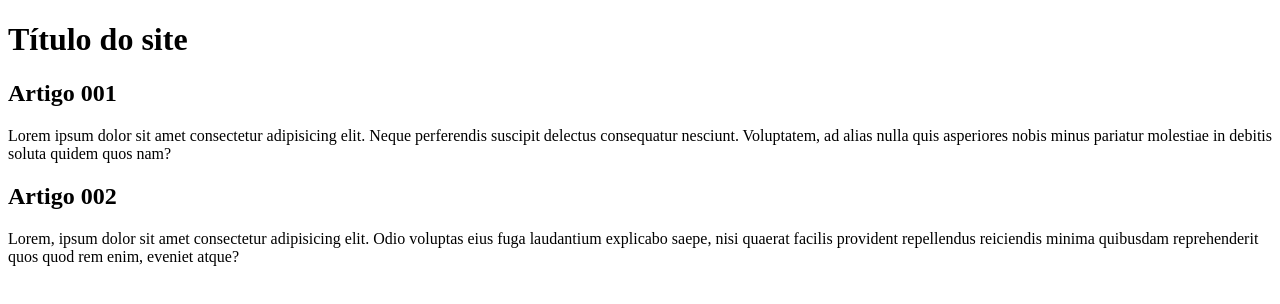
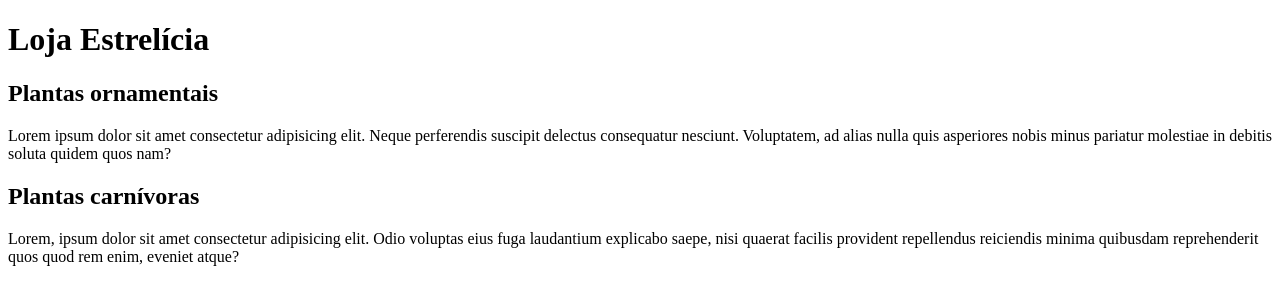
Before and after one commit to Lucasmtrs/Branch-class1, a plain HTML site: page index.html in a window 1280 px wide. Drawn offline with Linux system fonts and the light colour scheme.

Commit message:
I started writing the Design

```diff
--- a/index.html
+++ b/index.html
@@ -9,14 +9,14 @@
 <body>
     <main>
         <header>
-            <h1>Título do site</h1>
+            <h1>Loja Estrelícia</h1>
         </header>
         <article>
-            <h2>Artigo 001</h2>
+            <h2>Plantas ornamentais</h2>
             <p>Lorem ipsum dolor sit amet consectetur adipisicing elit. Neque perferendis suscipit delectus consequatur nesciunt. Voluptatem, ad alias nulla quis asperiores nobis minus pariatur molestiae in debitis soluta quidem quos nam?</p>
         </article>
         <article>
-            <h2>Artigo 002</h2>
+            <h2>Plantas carnívoras</h2>
             <p>Lorem, ipsum dolor sit amet consectetur adipisicing elit. Odio voluptas eius fuga laudantium explicabo saepe, nisi quaerat facilis provident repellendus reiciendis minima quibusdam reprehenderit quos quod rem enim, eveniet atque?</p>
         </article>
     </main>
```
